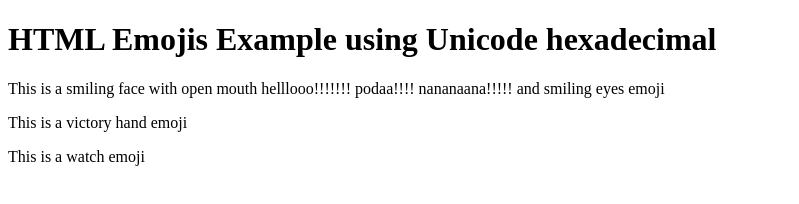
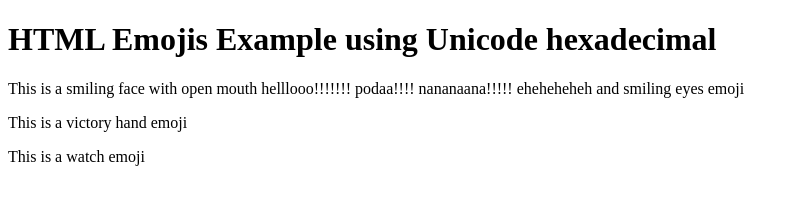
Before and after one commit to Swapnilsharma0-o/potter_pipes, a plain HTML site: page index.html in a window 1280 px wide. Shown: the whole page, without its empty margins (0-799 px from the left). Drawn offline with Linux system fonts and the light colour scheme.

Commit message:
Update index.html

```diff
--- a/index.html
+++ b/index.html
@@ -1,3 +1,4 @@
+
 <!DOCTYPE html>
 <html lang="en">
 <head>
@@ -11,6 +12,7 @@
 		helllooo!!!!!!!
 		podaa!!!!
 		nananaana!!!!!
+		eheheheheh
 				and smiling eyes emoji
 </p>
 	<p> This is a victory hand emoji</p>
```
